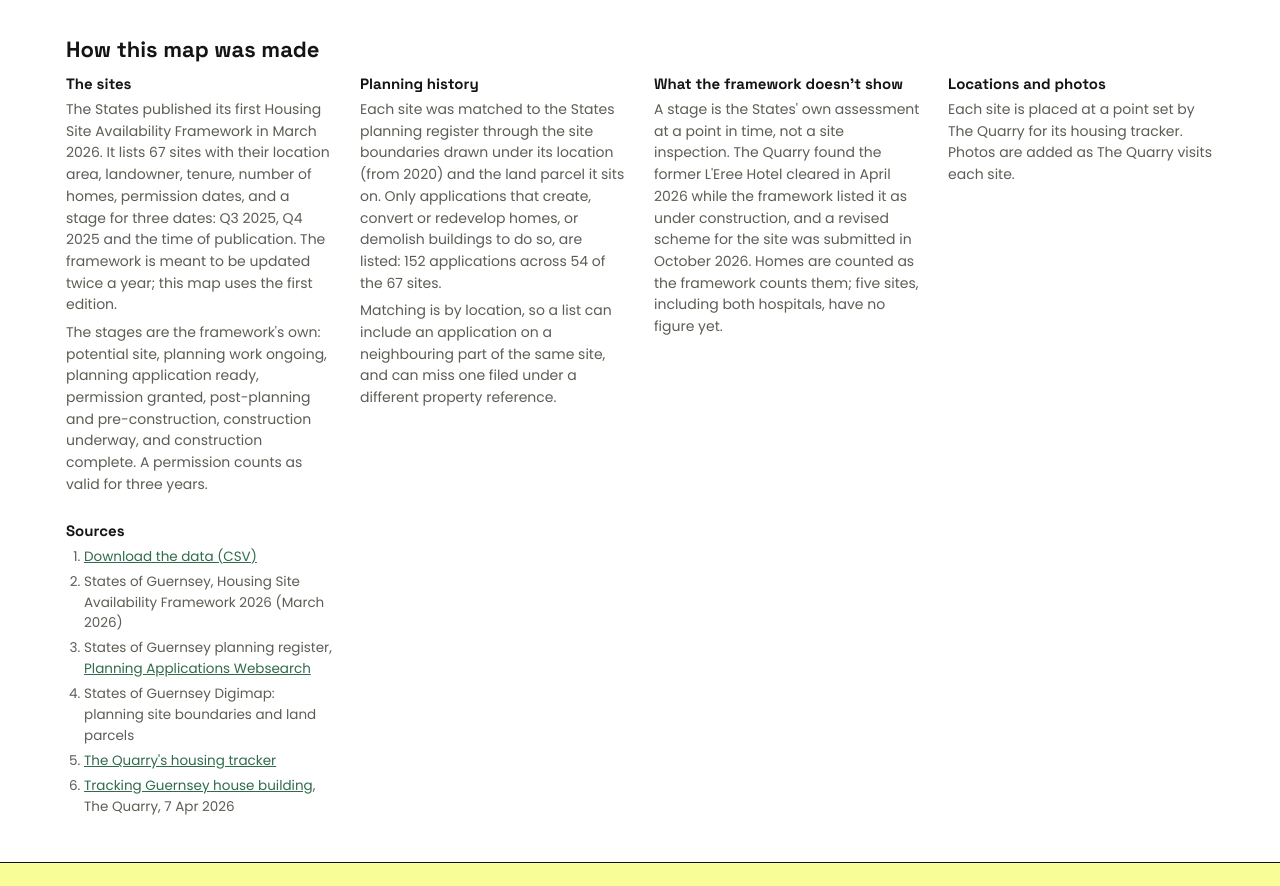
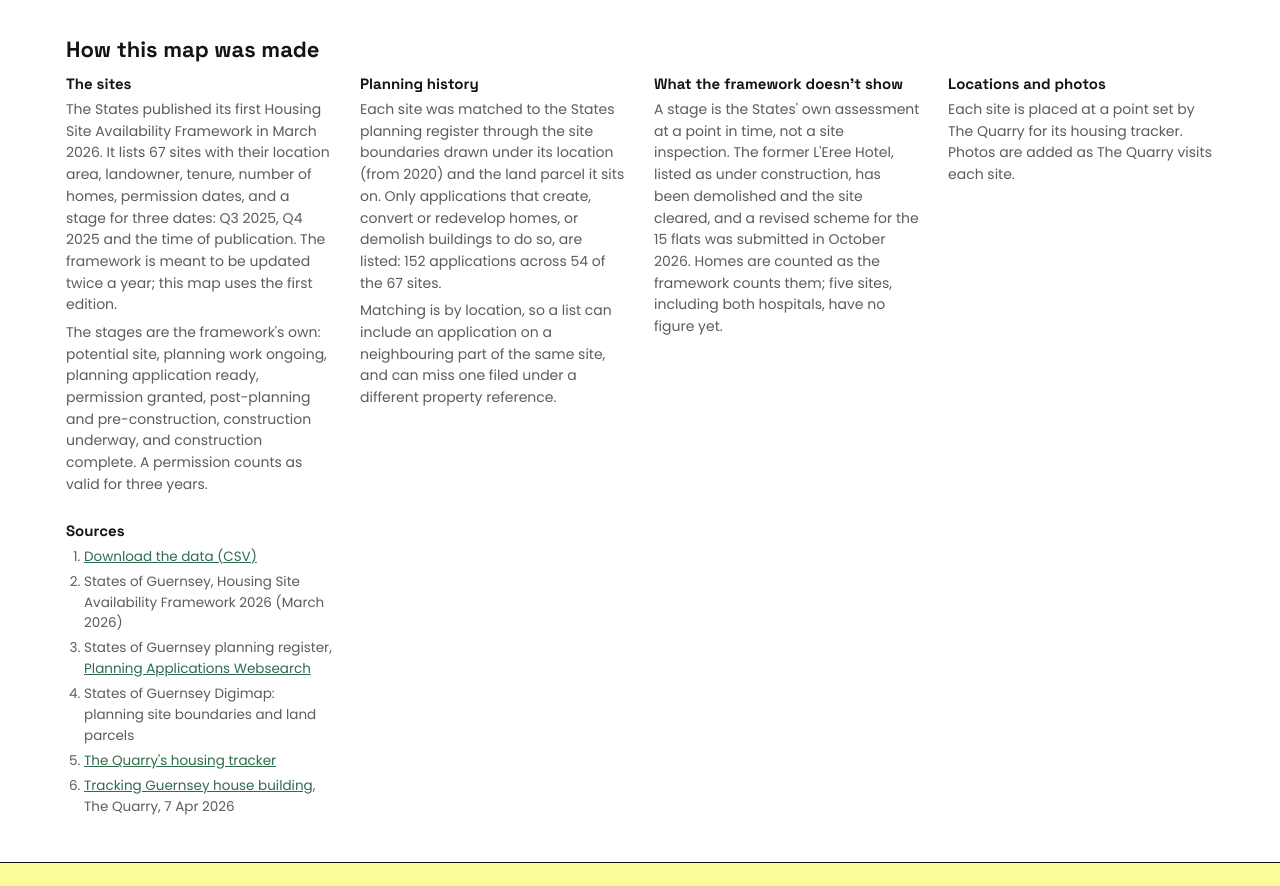
Before and after one commit to The-Quarry/guernsey-landuse, a plain HTML site: page pipeline/index.html in a window 1280 px wide. Shown: the part 4859-5745 px from the top of the page. Drawn offline with nearby package versions, Linux system fonts and the light colour scheme.

Commit message:
Pipeline: L'Eree cleared site is consistent with under construction
Co-Authored-By: Claude Opus 5.5 <noreply@anthropic.com>
Claude-Session: https://claude.ai/code/session_01TToE5KuZF5nWdmxsGJMzAQ

```diff
--- a/pipeline/index.html
+++ b/pipeline/index.html
@@ -237,7 +237,7 @@ body.embed .signup{display:none}
         </div>
         <div>
           <h3>What the framework doesn't show</h3>
-          <p>A stage is the States' own assessment at a point in time, not a site inspection. The Quarry found the former L'Eree Hotel cleared in April 2026 while the framework listed it as under construction, and a revised scheme for the site was submitted in October 2026. Homes are counted as the framework counts them; five sites, including both hospitals, have no figure yet.</p>
+          <p>A stage is the States' own assessment at a point in time, not a site inspection. The former L'Eree Hotel, listed as under construction, has been demolished and the site cleared, and a revised scheme for the 15 flats was submitted in October 2026. Homes are counted as the framework counts them; five sites, including both hospitals, have no figure yet.</p>
         </div>
         <div>
           <h3>Locations and photos</h3>
```
